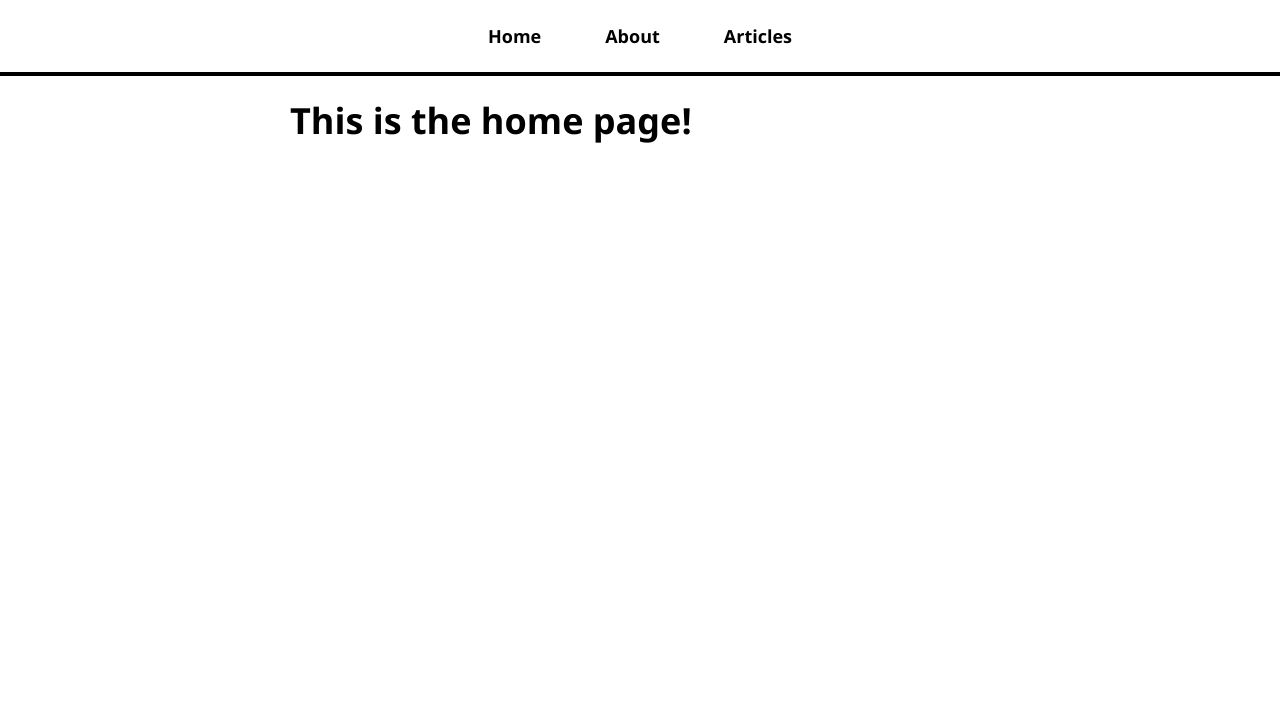
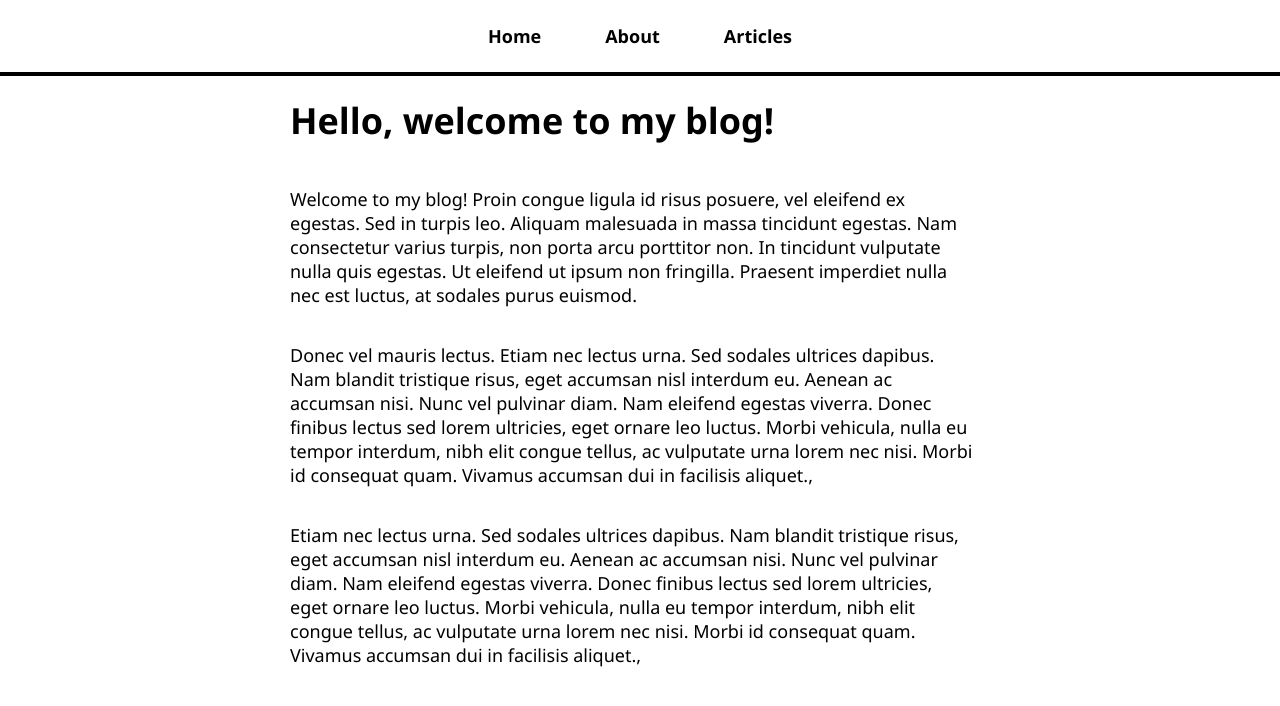
Before and after one commit to iamananth/project_blog, a React (Create React App) app: page / in a window 1280 px wide. Shown: the top 706 px of the page. Built offline with nearby package versions, Linux system fonts and the light colour scheme.

Commit message:
frontend done

```diff
--- a/src/App.js
+++ b/src/App.js
@@ -5,6 +5,7 @@
 import AboutPage from './pages/AboutPage';
 import ArticleListpage from './pages/ArticlesListPage';
 import ArticlePage from './pages/ArticlePage';
+import NotFoundPage from './pages/NotFoundPage';
 
 function App() {
   return (
@@ -17,6 +18,7 @@
           <Route path="/about" element={<AboutPage />} />
           <Route path="/articles" element={<ArticleListpage />} />
           <Route path="/articles/:articleId" element={<ArticlePage />} />
+          <Route path="*" element={<NotFoundPage />} />
         </Routes>
       </div>
     </div>
--- a/src/pages/AboutPage.js
+++ b/src/pages/AboutPage.js
@@ -1,7 +1,33 @@
 const AboutPage = () => {
     return (
-        <h1>This is the about page!</h1>
-    )
+        <>
+        <h1>About Me</h1>
+        <p>
+            Welcome to my blog! Proin congue
+            ligula id risus posuere, vel eleifend ex egestas. Sed in turpis leo.
+            Aliquam malesuada in massa tincidunt egestas. Nam consectetur varius turpis,
+            non porta arcu porttitor non. In tincidunt vulputate nulla quis egestas. Ut
+            eleifend ut ipsum non fringilla. Praesent imperdiet nulla nec est luctus, at
+            sodales purus euismod.
+        </p>
+        <p>
+            Donec vel mauris lectus. Etiam nec lectus urna. Sed sodales ultrices dapibus.
+            Nam blandit tristique risus, eget accumsan nisl interdum eu. Aenean ac accumsan
+            nisi. Nunc vel pulvinar diam. Nam eleifend egestas viverra. Donec finibus lectus
+            sed lorem ultricies, eget ornare leo luctus. Morbi vehicula, nulla eu tempor
+            interdum, nibh elit congue tellus, ac vulputate urna lorem nec nisi. Morbi id
+            consequat quam. Vivamus accumsan dui in facilisis aliquet.,
+        </p>
+        <p>
+            Etiam nec lectus urna. Sed sodales ultrices dapibus.
+            Nam blandit tristique risus, eget accumsan nisl interdum eu. Aenean ac accumsan
+            nisi. Nunc vel pulvinar diam. Nam eleifend egestas viverra. Donec finibus lectus
+            sed lorem ultricies, eget ornare leo luctus. Morbi vehicula, nulla eu tempor
+            interdum, nibh elit congue tellus, ac vulputate urna lorem nec nisi. Morbi id
+            consequat quam. Vivamus accumsan dui in facilisis aliquet.,
+        </p>
+    </>
+    );
 }
 
 export default AboutPage;
--- a/src/pages/ArticlePage.js
+++ b/src/pages/ArticlePage.js
@@ -1,9 +1,14 @@
 import { useParams } from "react-router-dom";
 import articles from './article-content';
+import NotFoundPage from "./NotFoundPage";
 
 const ArticlePage = () => {
     const { articleId } = useParams();
     const article = articles.find(article => article.name === articleId)
+
+    if(!article){
+        return <NotFoundPage />
+    }
 
     return (
         <>
--- a/src/pages/HomePage.js
+++ b/src/pages/HomePage.js
@@ -1,7 +1,31 @@
-const HomePage = () => {
-    return (
-        <h1>This is the home page!</h1>
-    )
-}
+const HomePage = () => (
+    <>
+    <h1>Hello, welcome to my blog!</h1>
+    <p>
+        Welcome to my blog! Proin congue
+        ligula id risus posuere, vel eleifend ex egestas. Sed in turpis leo.
+        Aliquam malesuada in massa tincidunt egestas. Nam consectetur varius turpis,
+        non porta arcu porttitor non. In tincidunt vulputate nulla quis egestas. Ut
+        eleifend ut ipsum non fringilla. Praesent imperdiet nulla nec est luctus, at
+        sodales purus euismod.
+    </p>
+    <p>
+        Donec vel mauris lectus. Etiam nec lectus urna. Sed sodales ultrices dapibus.
+        Nam blandit tristique risus, eget accumsan nisl interdum eu. Aenean ac accumsan
+        nisi. Nunc vel pulvinar diam. Nam eleifend egestas viverra. Donec finibus lectus
+        sed lorem ultricies, eget ornare leo luctus. Morbi vehicula, nulla eu tempor
+        interdum, nibh elit congue tellus, ac vulputate urna lorem nec nisi. Morbi id
+        consequat quam. Vivamus accumsan dui in facilisis aliquet.,
+    </p>
+    <p>
+        Etiam nec lectus urna. Sed sodales ultrices dapibus.
+        Nam blandit tristique risus, eget accumsan nisl interdum eu. Aenean ac accumsan
+        nisi. Nunc vel pulvinar diam. Nam eleifend egestas viverra. Donec finibus lectus
+        sed lorem ultricies, eget ornare leo luctus. Morbi vehicula, nulla eu tempor
+        interdum, nibh elit congue tellus, ac vulputate urna lorem nec nisi. Morbi id
+        consequat quam. Vivamus accumsan dui in facilisis aliquet.,
+    </p>
+    </>
+);
 
 export default HomePage;
--- a/src/pages/NotFoundPage.js
+++ b/src/pages/NotFoundPage.js
@@ -0,0 +1,5 @@
+const NotFoundPage = () => (
+        <h1>404: Page Not Found</h1>
+);
+
+export default NotFoundPage;
```
